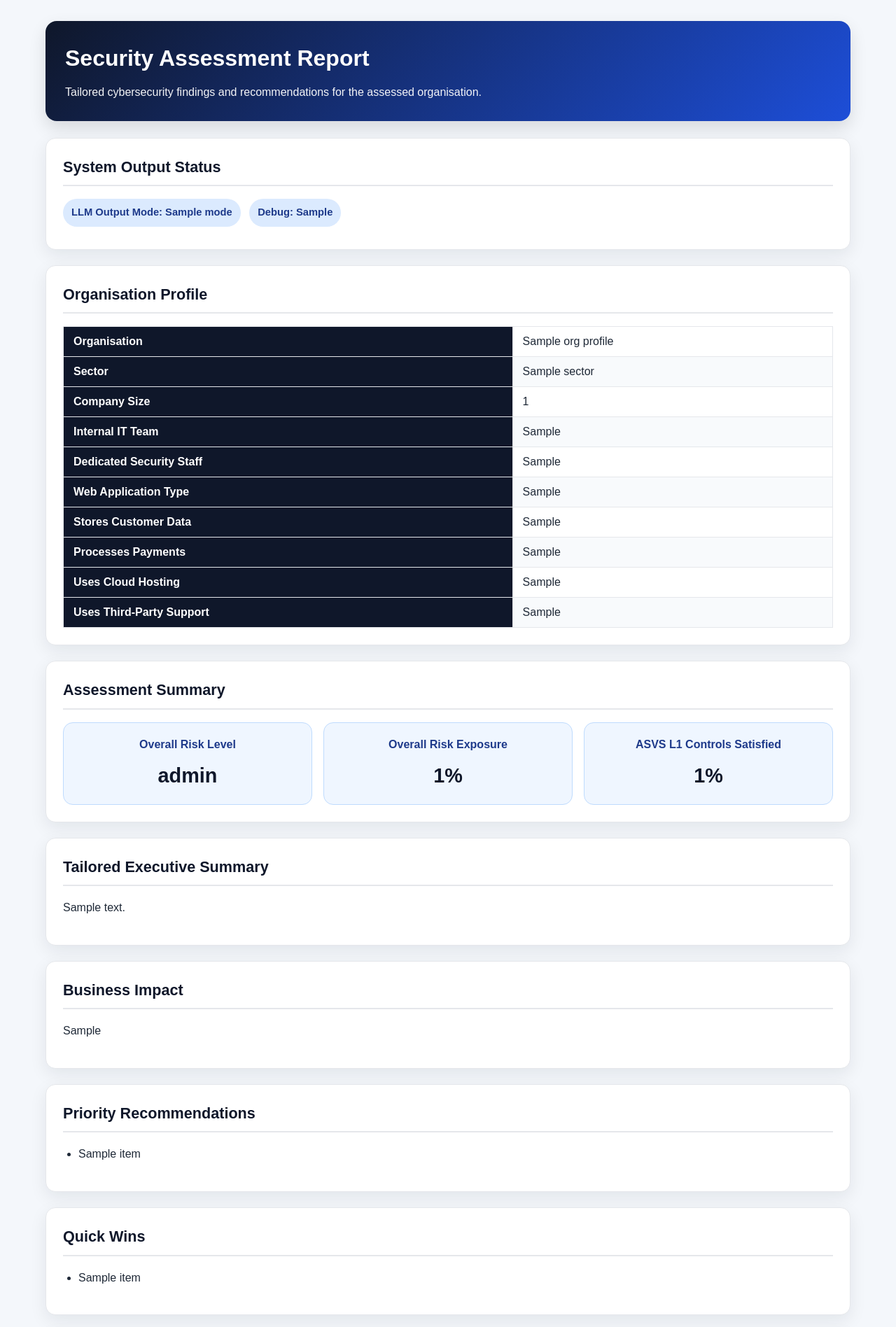
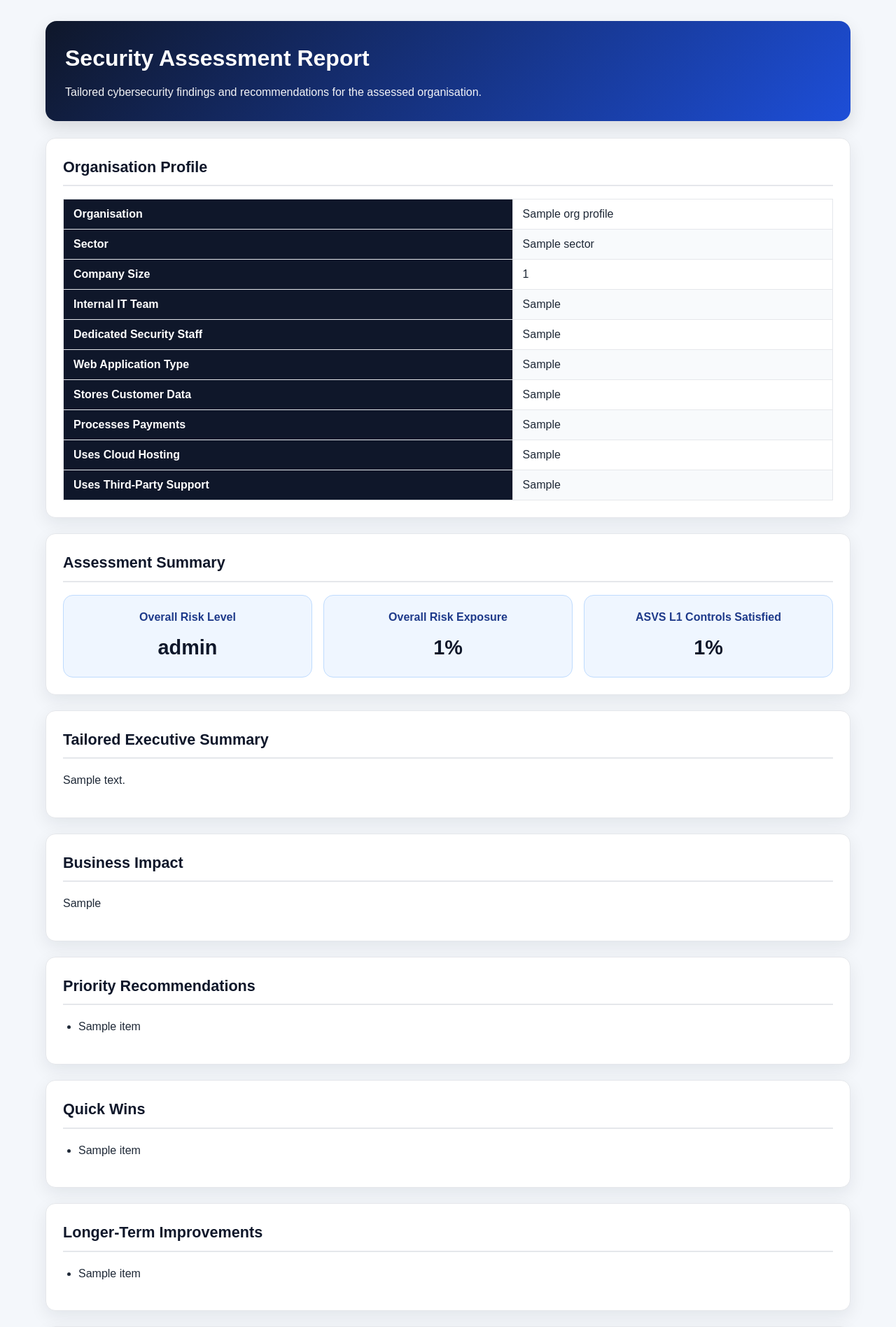
Before and after one commit to Emmyakh/Capstone_project, a Flask app: template Security_copilot/Templates/report.html in a window 1280 px wide. Shown: the top 1896 px of the page at 70% size. Run offline with Flask 3, Linux system fonts and the light colour scheme; the template is opened without the code that fills it: most values are stand-ins (such as "Sample title", 1, 10 or a date in 2020).

Commit message:
Last commit

```diff
--- a/Security_copilot/Templates/report.html
+++ b/Security_copilot/Templates/report.html
@@ -17,12 +17,12 @@
       <p>Tailored cybersecurity findings and recommendations for the assessed organisation.</p>
     </div>
 
-    <div class="card">
+    <!--<div class="card">
       <h2>System Output Status</h2>
       <span class="badge">LLM Output Mode: {{ llm_output.mode }}</span>
       <span class="badge">Debug: {{ llm_output.debug_reason }}</span>
     </div>
-
+  -->
     <div class="card">
       <h2>Organisation Profile</h2>
       <table>
```
